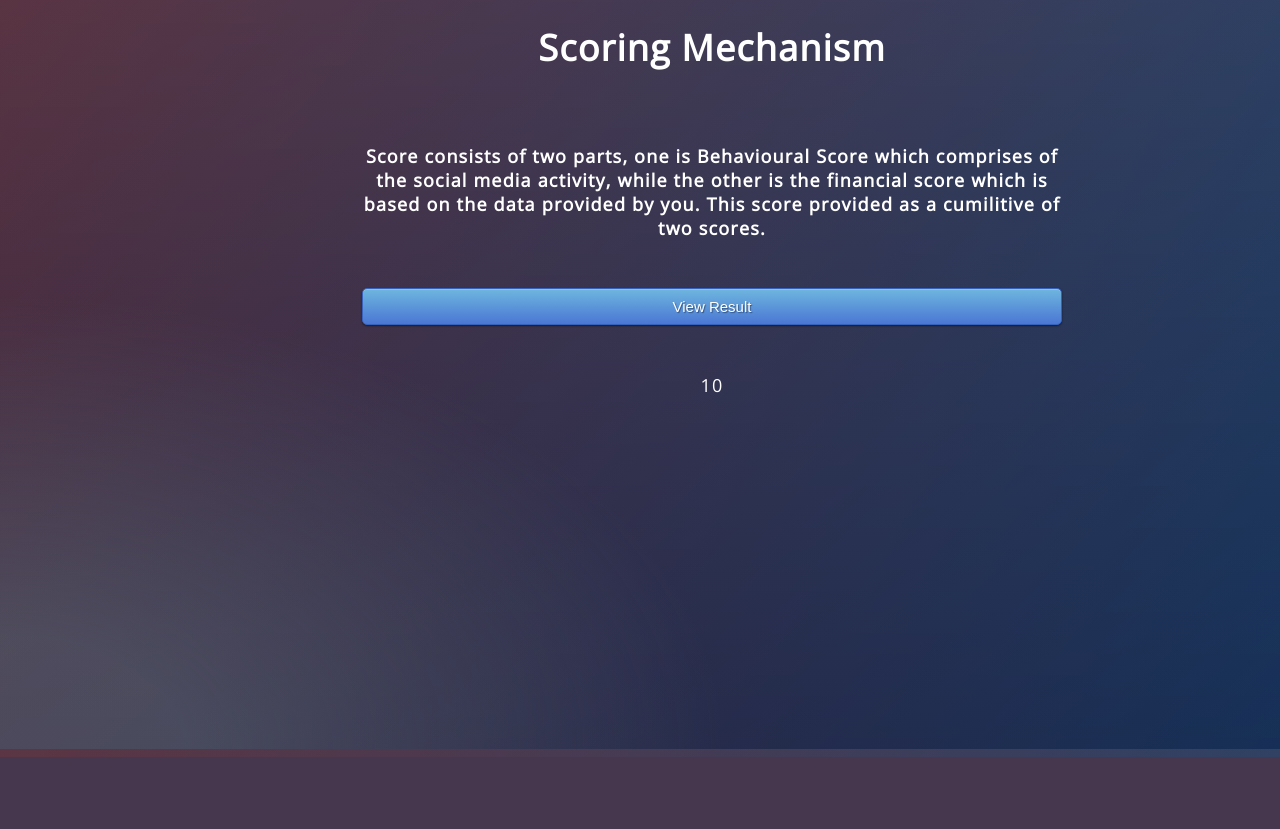
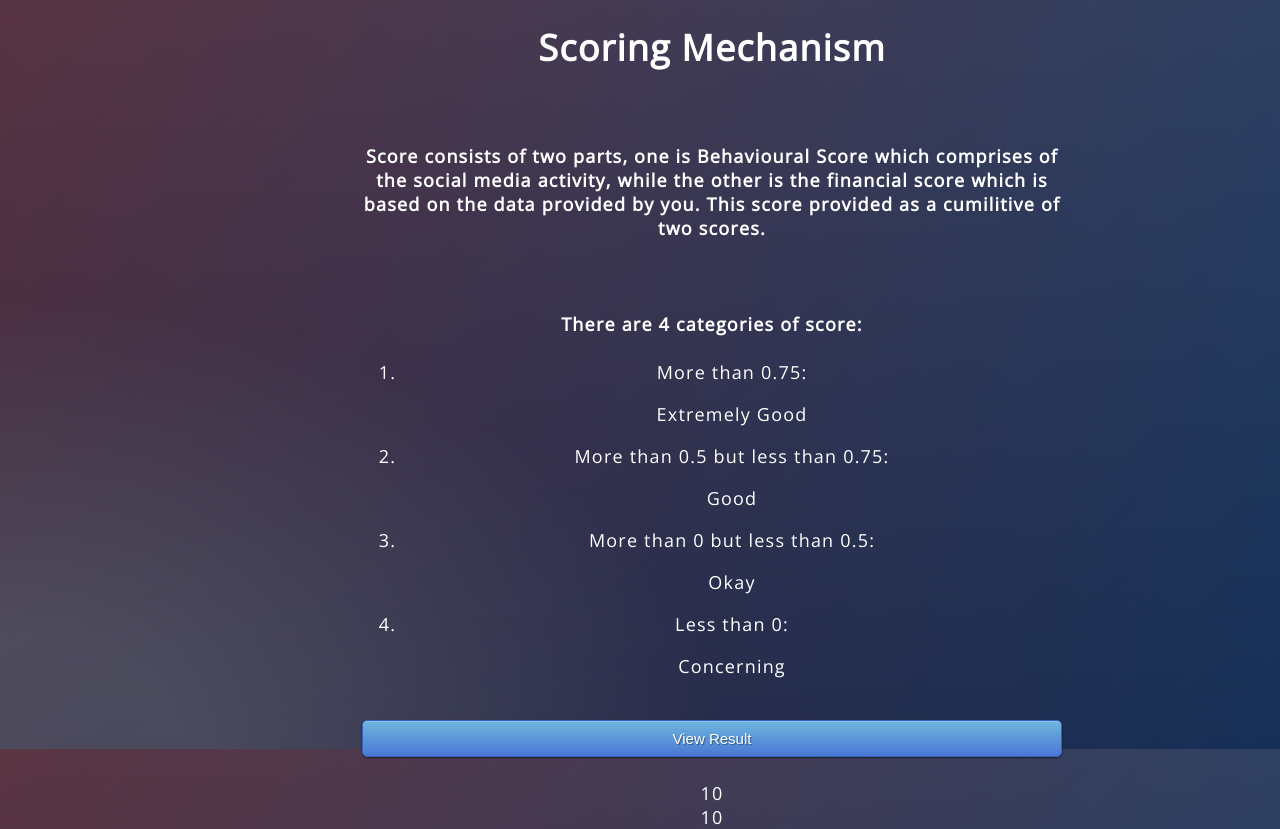
Before and after one commit to SubhamPramanik/behavioural_scoring_and_financial-analysis, a Flask app: template templates/result.html in a window 1280 px wide. Shown: the part 51-880 px from the top of the page. Before the commit the page ends 808 px from the top, so only its background shows below. Run offline with Flask 2, Linux system fonts and the light colour scheme; the template is opened without the code that fills it: most values are stand-ins (such as "Sample title", 1, 10 or a date in 2020); parts of the project's set-up code (start-up, migrations or seed data) failed here and were passed over.

Commit message:
Updated categories

```diff
--- a/app.py
+++ b/app.py
@@ -48,13 +48,24 @@
     else:
         return render_template('index.html')
 
+def category(num):
+    if num > 0.75:
+        return 'Extremely Good'
+    elif num > 0.5 and num <= 0.75:
+        return 'Good'
+    elif num > 0 and num <= 0.5:
+        return 'Okay'
+    else:
+        return 'Concerning'
+
 @app.route('/result', methods=['POST', 'GET'])
 def result():
     if request.method == 'POST':
         global financial_score
         global behavioural_score
         score = ((1 - financial_score) + behavioural_score) / 2
-        return render_template('result.html', analysis_score='You\'re given a score of {} out of 1'.format(score))
+        categoryStr = category(score)
+        return render_template('result.html', analysis_score='You\'re given a score of {} out of 1'.format(score), score_category='You are put into {} category.'.format(categoryStr))
     else:
         return render_template('result.html')
 
--- a/templates/result.html
+++ b/templates/result.html
@@ -17,7 +17,16 @@
 	<h1>Scoring Mechanism</h1>
     <br>
     <h4> Score consists of two parts, one is Behavioural Score which comprises of the social media activity, while the other is the financial score which is based on the data provided by you. This score provided as a cumilitive of two scores. </h4>
-
+    <br>
+    <div>
+        <h4> There are 4 categories of score: </h4>
+        <ol>
+            <li>More than 0.75:</li> <p>Extremely Good</p>
+            <li>More than 0.5 but less than 0.75:</li> <p>Good</p>
+            <li>More than 0 but less than 0.5:</li> <p>Okay</p>
+            <li>Less than 0:</li> <p>Concerning</p>
+        </ol>
+    </div>
     <br>
 
     <form action="{{ url_for('result') }}" method="post">
@@ -25,9 +34,10 @@
     </form>
 
    <br>
-   <br>
 
    {{ analysis_score }}
+   <br>
+   {{ score_category }}
 
  </div>
 
```
